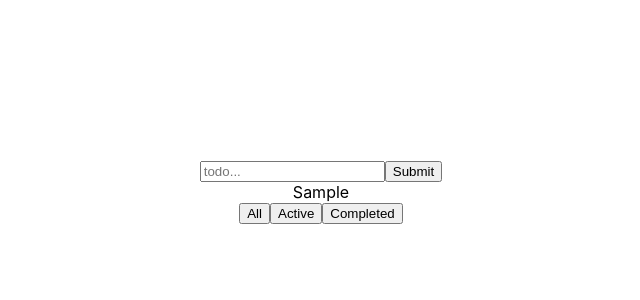
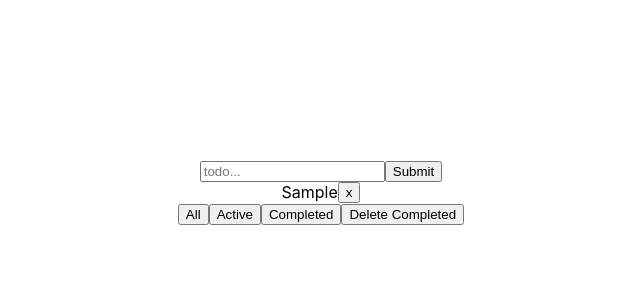
Before and after one commit to z2zone/toDoOld, a React (Create React App) app in the folder todolistd/: page / in a window 1280 px wide. Both pictures are taken after typing "Sample" into the empty fields and a click on the button "Submit". Shown: the top 300 px of the page, without its empty margins (319-959 px from the left). Built offline with nearby package versions, Linux system fonts and the light colour scheme.

Commit message:
adding delete funcitonality

```diff
--- a/todolistd/src/App.js
+++ b/todolistd/src/App.js
@@ -15,6 +15,18 @@ class App extends React.Component {
   addToDos = (todo) => {
     this.setState({
       todos: [...this.state.todos, todo]
+    });
+  }
+
+  deleteToDos = (id) => {
+    this.setState({
+      todos: this.state.todos.filter(todo => todo.id!==id)
+    });
+  }
+
+  deleteCompletedToDos = () => {
+    this.setState({
+        todos: this.state.todos.filter(todo => !todo.isCompleted)
     });
   }
 
@@ -56,11 +68,13 @@ class App extends React.Component {
             todo={todo}
             key={todo.id}
             toggleComplete={()=>{this.toggleComplete(todo.id)}}
+            handleDelete={()=>{this.deleteToDos(todo.id)}}
           />
         ))}
         <button onClick={()=>{this.showTodos("all")}}>All</button>
         <button onClick={()=>{this.showTodos("active")}}>Active</button>
         <button onClick={()=>{this.showTodos("completed")}}>Completed</button>
+        <button onClick={this.deleteCompletedToDos}>Delete Completed</button>
       </div>
     );
   }
--- a/todolistd/src/Components/TodoLists.js
+++ b/todolistd/src/Components/TodoLists.js
@@ -7,11 +7,14 @@ export default class TodoList extends React.Component {
     render () {
         const {isCompleted} = this.props.todo;
         return (
-            <div
-                onClick={this.props.toggleComplete}
-                style={{textDecoration: isCompleted ? "line-through" : ""}}
-            >
-                {this.props.todo.text}
+            <div style={{display:"flex", justifyContent:"center"}}>
+                <div
+                    onClick={this.props.toggleComplete}
+                    style={{textDecoration: isCompleted ? "line-through" : ""}}
+                >
+                    {this.props.todo.text}
+                </div>
+                <button onClick={this.props.handleDelete}>x</button>
             </div>
         );
     }
```
